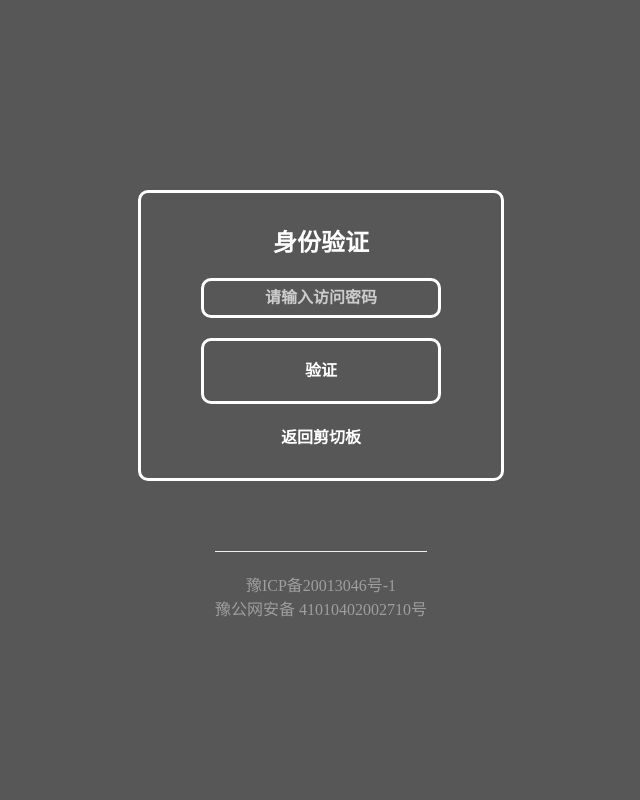
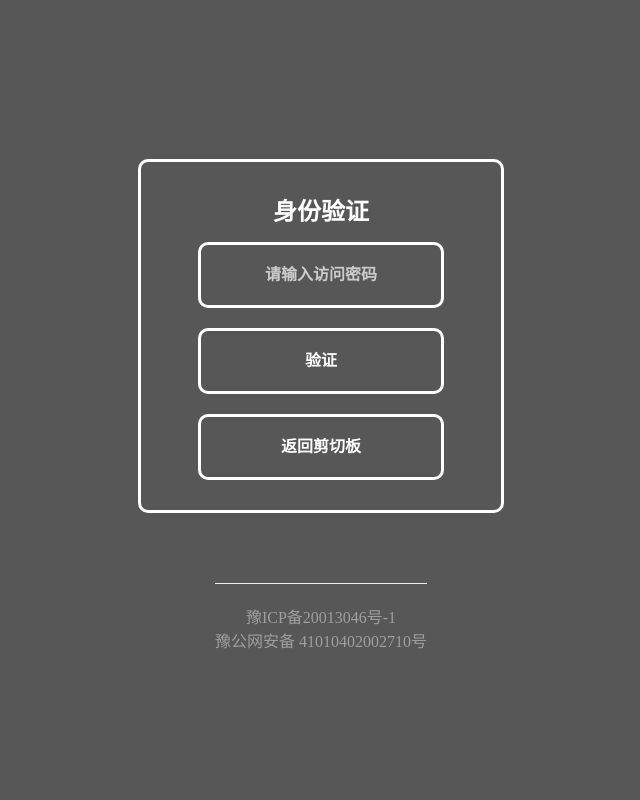
Before and after one commit to suhw1999/clipboard, a PHP site: page /history in a window 1280 px wide. Shown: the whole page, without its empty margins (319-959 px from the left). Run offline with PHP 8.4, Linux system fonts and the light colour scheme; some libraries are stand-ins or nearby versions.

Commit message:
更新授权页面样式

```diff
--- a/css.css
+++ b/css.css
@@ -13,7 +13,7 @@ body{
     align-items: center;
     justify-content: center;
     /* 渐变背景 */
-    background: linear-gradient(200deg,#575757,#575757);
+    background: #575757;
 }
 div.copy{
     width: auto;
@@ -100,7 +100,7 @@ button{
     font-weight: bold;
 }
 button:focus {
-  border: 2px solid  #fff;
+  border: 3px solid  #fff;
   outline: none;
 }
 button:hover{
--- a/templates/auth_form.php
+++ b/templates/auth_form.php
@@ -15,36 +15,22 @@ $additional_head_content = '
     .auth-title {
         color: #fff;
         font-size: 24px;
-        margin-bottom: 20px;
-        font-weight: bold;
-    }
-    .form-group {
-        margin-bottom: 20px;
-        text-align: left;
-    }
-    .form-label {
-        color: #fff;
-        display: block;
-        margin-bottom: 8px;
+        margin-bottom: 15px;
         font-weight: bold;
     }
     .form-input {
         width: 240px;
-        height: 40px;
-        padding: 10px;
+        height: 60px;
         border: 3px solid #fff;
         border-radius: 10px;
         background: #575757;
         color: #fff;
         font-weight: bold;
         text-align: center;
-        line-height: 40px;
-        box-sizing: border-box;
-        margin: 0 auto;
-        display: block;
+        line-height: 60px;
+        margin: 0;
     }
     .form-input:focus {
-        border: 3px solid #fff;
         outline: none;
     }
     .form-input::placeholder {
@@ -55,30 +41,16 @@ $additional_head_content = '
         color: #fff;
         padding: 10px;
         border-radius: 10px;
-        margin: 15px 0;
-        text-align: center;
+        margin-bottom: 20px;
         border: 3px solid #fff;
     }
-    .back-link {
-        color: #fff;
-        text-decoration: none;
-        margin-top: 20px;
-        display: inline-block;
-        font-weight: bold;
+    .auth-container nav ul {
+        display: flex;
+        justify-content: center;
     }
-    .back-link:hover {
-        color: #ccc;
+    .auth-container nav ul li {
+        margin: 20px 0 0 0;
     }
-
-    button{
-        margin: 0 0px;
-    }
-    button:disabled {
-        opacity: 0.6;
-        cursor: not-allowed;
-        background: #575757 !important;
-    }
-
     @media (max-width: 480px) {
         .auth-container {
             width: 280px;
@@ -103,7 +75,6 @@ require_once dirname(__DIR__) . '/includes/header.php';
         <?php endif; ?>
 
         <form class='auth-form' method='POST' id='authForm'>
-            <div class='form-group'>
             <input type='password'
                    id='password'
                    name='password'
@@ -111,24 +82,34 @@ require_once dirname(__DIR__) . '/includes/header.php';
                    placeholder='请输入访问密码'
                    required
                    autofocus>
-            </div>
-
-            <button type='submit' id='submitBtn'>
+            <nav>
+                <ul>
+                    <li id='submitBtn' onclick='document.getElementById("authForm").submit()'>
                         验证
-            </button>
+                        <span></span><span></span><span></span><span></span>
+                    </li>
+                </ul>
+            </nav>
         </form>
 
-        <a href='<?php echo BASE_URL; ?>' class='back-link'>返回剪切板</a>
+        <nav>
+            <ul>
+                <a href='<?php echo BASE_URL; ?>'><li>
+                    返回剪切板
+                    <span></span><span></span><span></span><span></span>
+                </li></a>
+            </ul>
+        </nav>
     </div>
 
     <script>
     document.getElementById('authForm').addEventListener('submit', function(e) {
         const submitBtn = document.getElementById('submitBtn');
-        submitBtn.disabled = true;
+        submitBtn.style.pointerEvents = 'none';
+        submitBtn.style.opacity = '0.6';
+        const spans = submitBtn.querySelectorAll('span');
         submitBtn.textContent = '验证中...';
+        spans.forEach(span => submitBtn.appendChild(span));
     });
-
-    // 自动聚焦到密码输入框
-    document.getElementById('password').focus();
     </script>
 <?php require_once dirname(__DIR__) . '/includes/footer.php'; ?>
--- a/templates/history_view.php
+++ b/templates/history_view.php
@@ -51,6 +51,9 @@ $additional_head_content = '
         white-space: nowrap;
         margin: 0px 20px;
         line-height: 20px;
+    }
+    .btn:focus {
+        border: 2px solid  #fff;
     }
     .btn:hover {
         background: #fff;
```
Lines whose indentation alone changed are shown as unchanged.
